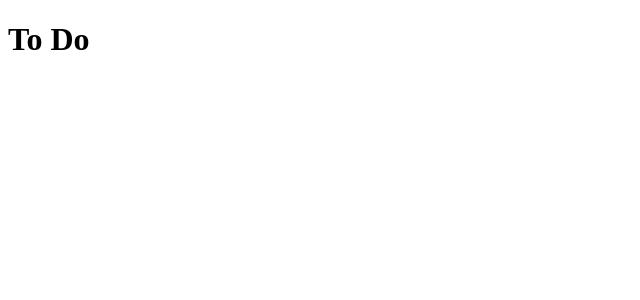
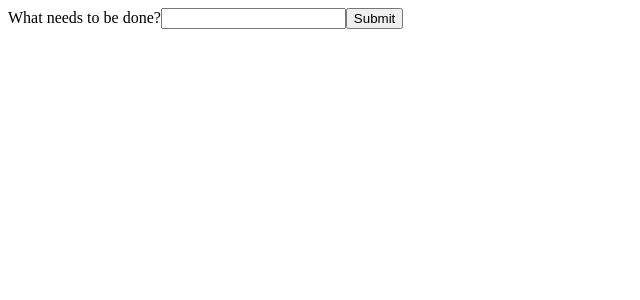
Before and after one commit to fatma14/todo-list, a React app: page / in a window 1280 px wide. Shown: the top 300 px of the page, without its empty margins (0-640 px from the left). Built offline with nearby package versions, Linux system fonts and the light colour scheme.

Commit message:
add input

```diff
--- /dev/null
+++ b/src/App.js
@@ -0,0 +1,8 @@
+import React from "react";
+import AddElements from "./components/AddElement";
+
+function App() {
+  return <AddElements />;
+}
+
+export default App;
--- /dev/null
+++ b/src/components/AddElement.js
@@ -0,0 +1,45 @@
+import React, { Component } from "react";
+
+export default class AddElements extends Component {
+  constructor(props) {
+    super(props);
+    this.state = {
+      toDoPhrase: ""
+    };
+  }
+
+  handleChange(event) {
+    console.log(this);
+    this.setState({
+      toDoPhrase: event.target.value
+    });
+  }
+
+  handleSubmit(event) {
+    event.preventDefault();
+  }
+
+  render() {
+    return (
+      <div>
+        <form
+          onSubmit={event => {
+            this.handleSubmit(event);
+          }}
+        >
+          <label>
+            What needs to be done?
+            <input
+              type="text"
+              value={this.state.toDoPhrase}
+              onChange={event => {
+                this.handleChange(event);
+              }}
+            />
+          </label>
+          <input type="submit" value="Submit" />
+        </form>
+      </div>
+    );
+  }
+}
--- a/src/index.js
+++ b/src/index.js
@@ -1,8 +1,6 @@
 import React from "react";
 import ReactDom from "react-dom";
 
-function Root() {
-  return <h1>To Do</h1>;
-}
+import App from "./App";
 
-ReactDom.render(<Root />, document.getElementById("root"));
+ReactDom.render(<App />, document.getElementById("root"));
```
